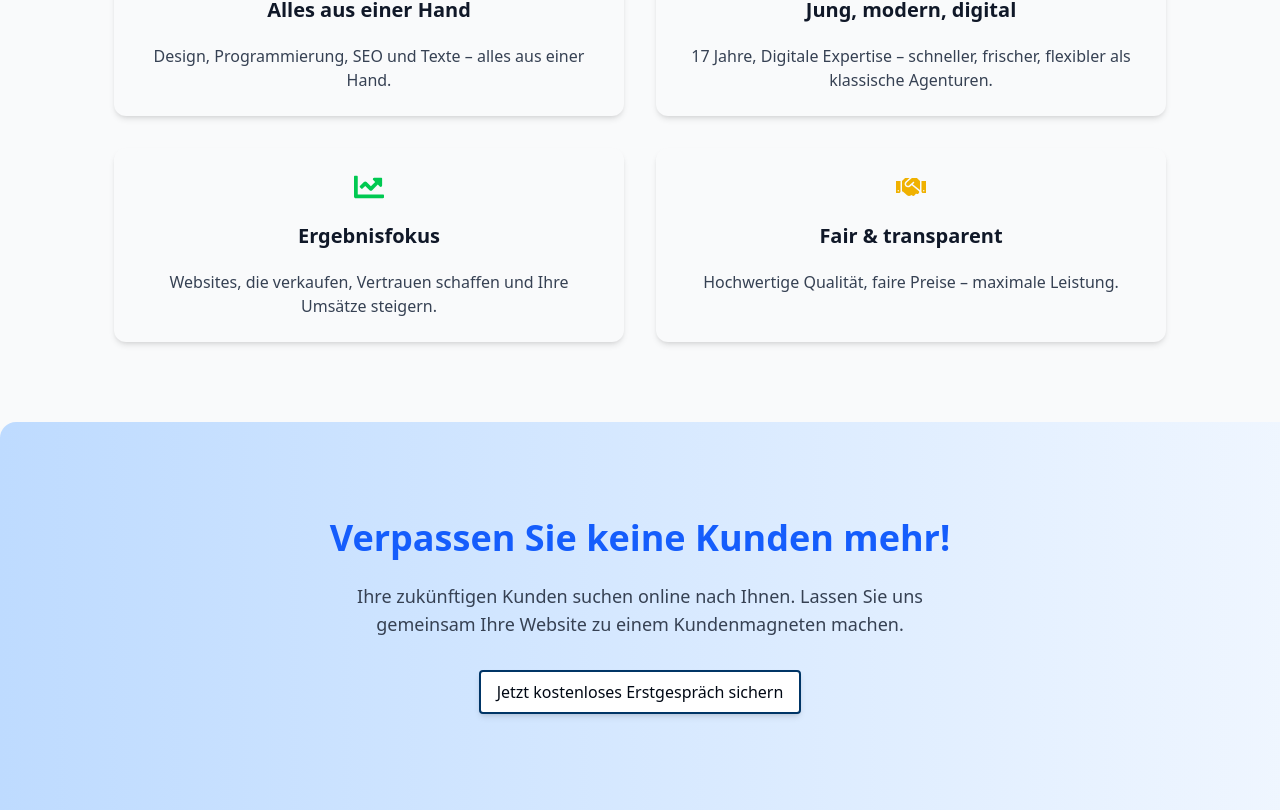
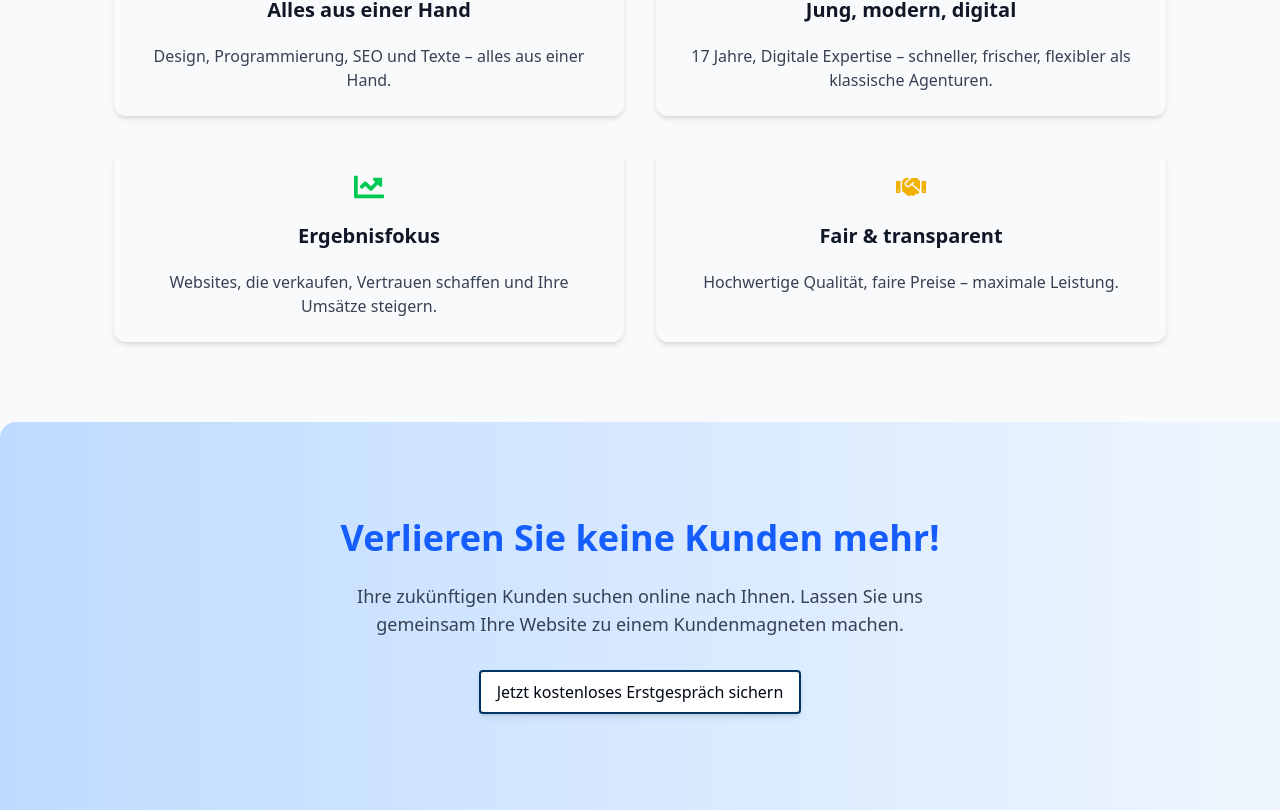
Before and after one commit to Franco-Cipolla/franco-cipolla-website, a React (Vite) app: page /erstgespraeche in a window 1280 px wide. Shown: the part 1941-2751 px from the top of the page. Built offline with nearby package versions, Linux system fonts and the light colour scheme; no server answers.

Commit message:
`Update text in FinalCTASection component: "Verpassen Sie keine Kunden mehr!" -> "Verlieren Sie keine Kunden mehr!"`

```diff
--- a/src/components/landing/FinalCTASection.jsx
+++ b/src/components/landing/FinalCTASection.jsx
@@ -42,7 +42,7 @@ const FinalCTASection = () => {
         ref={headlineRef}
         className="text-3xl md:text-4xl font-extrabold text-blue-600 mb-6"
       >
-        Verpassen Sie keine Kunden mehr!
+        Verlieren Sie keine Kunden mehr!
       </h2>
       <p
         ref={textRef}
```
